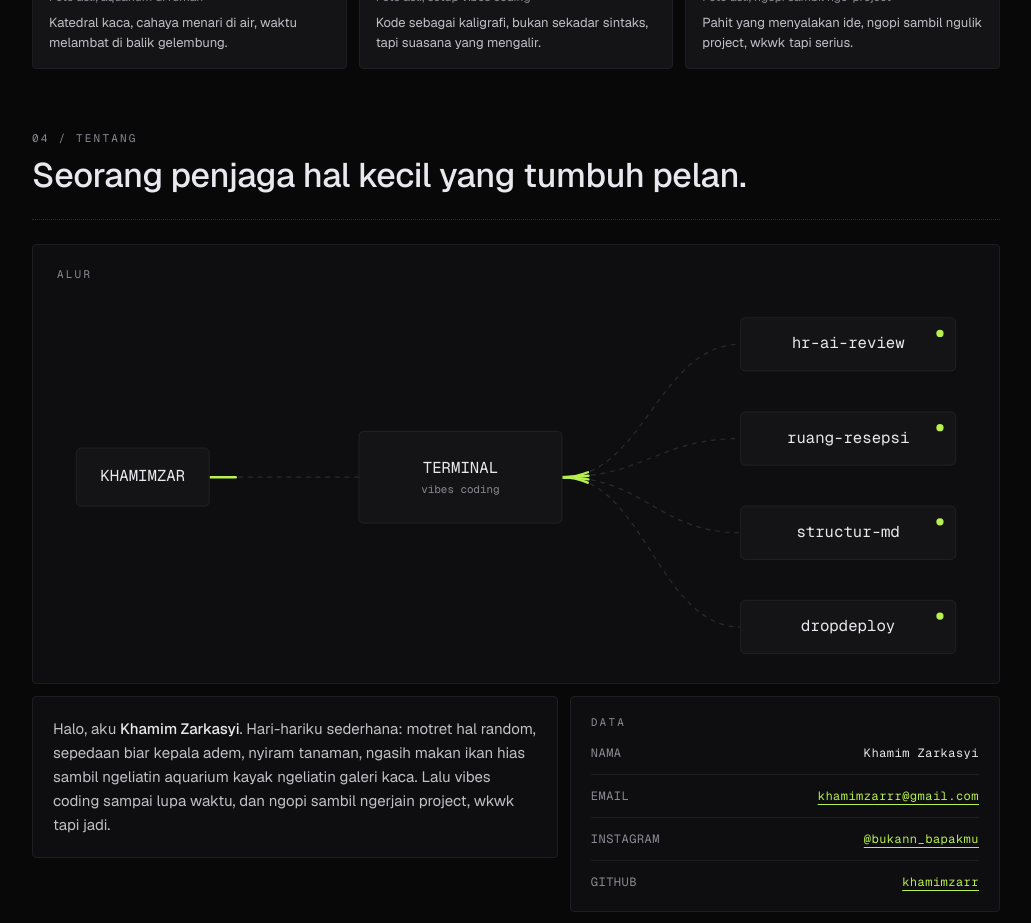
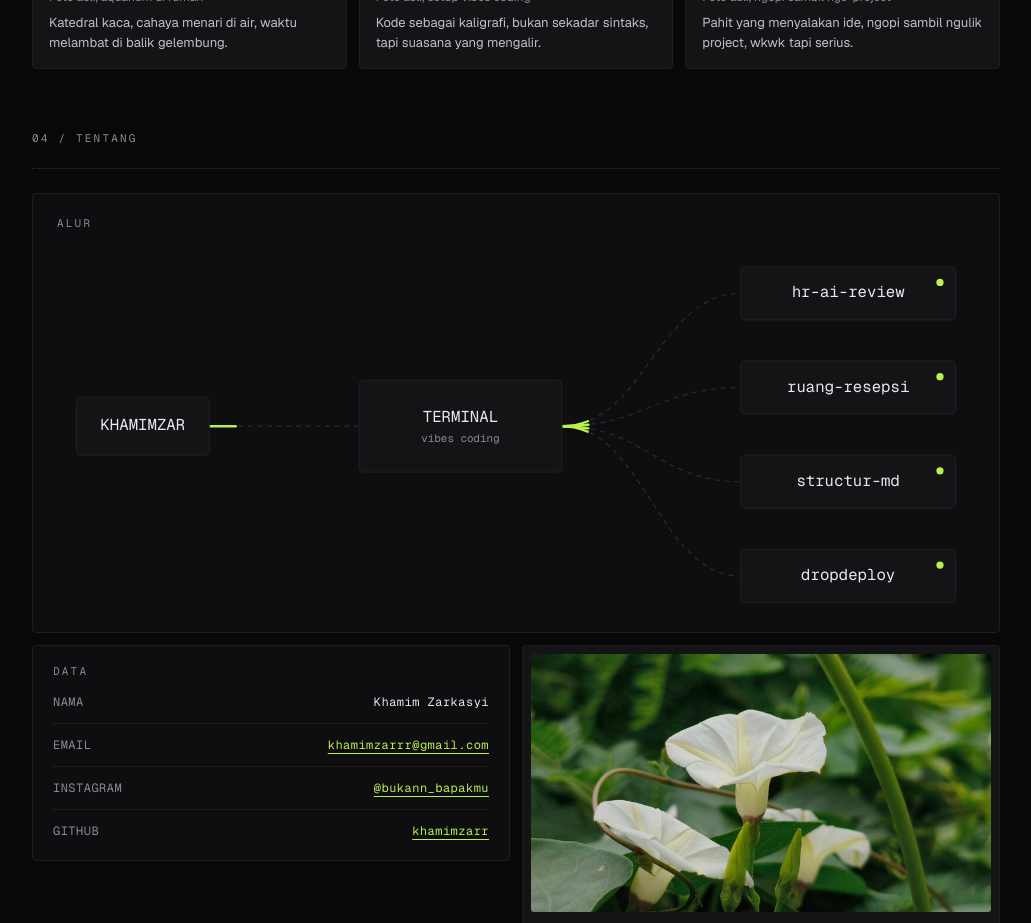
Before and after one commit to khamimzarr/khamim-portfolio, a Next.js app: page / in a window 1280 px wide. Shown: the part 2480-3403 px from the top of the page, without its empty margins (248-1279 px from the left). Built offline with nearby package versions, Linux system fonts and the light colour scheme.

Commit message:
copy(tentang): drop the old heading and about paragraph, keep diagram and data panel

```diff
--- a/src/app/page.tsx
+++ b/src/app/page.tsx
@@ -85,7 +85,7 @@ function SectionHead({
 }: {
   index: string;
   label: string;
-  title: string;
+  title?: string;
   description?: string;
 }) {
   return (
@@ -93,9 +93,11 @@ function SectionHead({
       <p className="eyebrow">
         {index} / {label}
       </p>
+      {title ? (
         <h2 className="mt-3 text-[26px] font-medium leading-[1.15] tracking-[-0.01em] text-[#e8e8ee] md:text-[34px]">
           {title}
         </h2>
+      ) : null}
       {description ? <p className="mt-3 max-w-[70ch] text-[15px] leading-[1.6] text-[#c0c0c8]">{description}</p> : null}
       <div className="rule-dotted mt-6" />
     </div>
@@ -231,25 +233,15 @@ export default function Home() {
 
           {/* Tentang */}
           <section id="tentang" className="scroll-mt-16 pt-16">
-            <SectionHead index="04" label="Tentang" title="Seorang penjaga hal kecil yang tumbuh pelan." />
+            <SectionHead index="04" label="Tentang" />
 
             <Reveal className="panel mt-6 p-4 md:p-6">
               <p className="eyebrow pb-4">Alur</p>
               <RoutingDiagram />
             </Reveal>
 
-            <div className="mt-3 grid items-start gap-3 md:grid-cols-[1.1fr_0.9fr]">
-              <Reveal className="panel flex flex-col gap-4 p-5">
-                <p className="text-[15px] leading-[1.6] text-[#c0c0c8]">
-                  Halo, aku <strong className="font-medium text-[#e8e8ee]">Khamim Zarkasyi</strong>. Hari-hariku sederhana:
-                  motret hal random, sepedaan biar kepala adem, nyiram tanaman, ngasih makan ikan hias sambil ngeliatin
-                  aquarium kayak ngeliatin galeri kaca. Lalu vibes coding sampai lupa waktu, dan ngopi sambil ngerjain
-                  project, wkwk tapi jadi.
-                </p>
-              </Reveal>
-
-              <Reveal className="flex flex-col gap-3">
-                <div className="panel p-5">
+            <div className="mt-3 grid items-start gap-3 md:grid-cols-2">
+              <Reveal className="panel p-5">
                 <p className="eyebrow">Data</p>
                 <dl className="mono mt-4 flex flex-col gap-3 text-[12px] tracking-[0.04em]">
                   <div className="flex justify-between gap-4 border-b border-[#1e1e22] pb-3">
@@ -291,20 +283,19 @@ export default function Home() {
                     </dd>
                   </div>
                 </dl>
-                </div>
+              </Reveal>
 
-                <div className="tile p-2">
+              <Reveal className="tile p-2">
                 <div className="relative aspect-[16/9] overflow-hidden rounded-[3px]">
                   <Image
                     src="/hobi/foto-bunga.jpg"
                     alt="Foto asli, bunga di halaman"
                     fill
-                      sizes="(max-width: 768px) 100vw, 40vw"
+                    sizes="(max-width: 768px) 50vw, 45vw"
                     className="object-cover"
                   />
                 </div>
                 <p className="eyebrow px-1 pt-3">Still life, bunga di halaman Khamim</p>
-                </div>
               </Reveal>
             </div>
           </section>
```
Also changed, not shown: 1 other file (tests, documents, lock files or other folders). Lines whose indentation alone changed are shown as unchanged.
